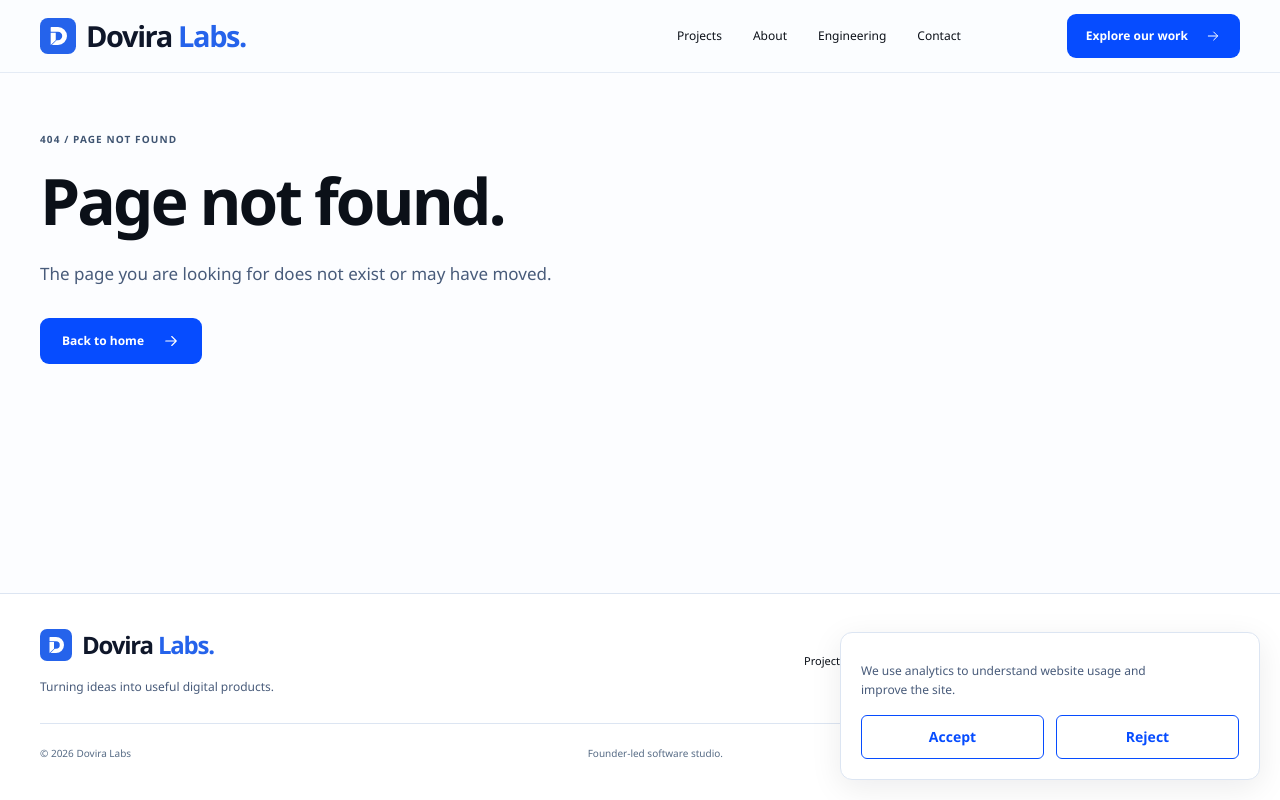
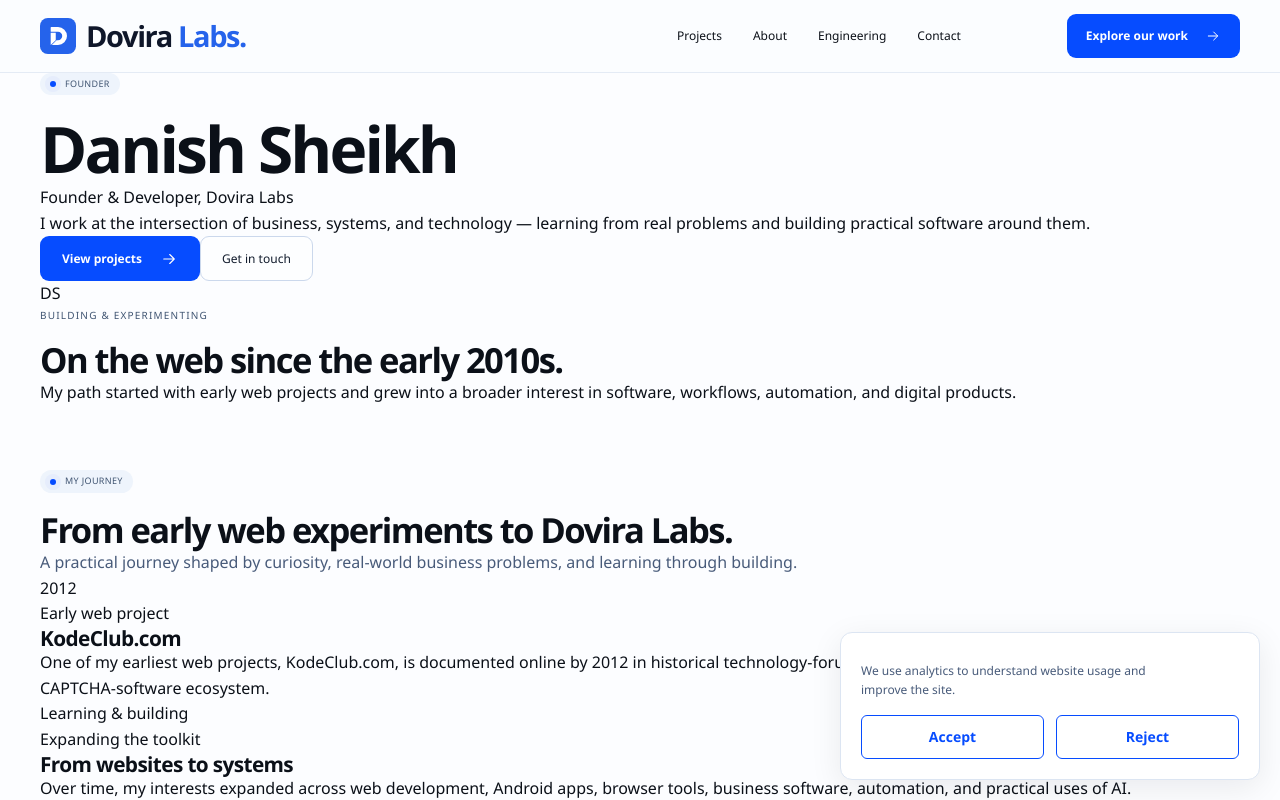
Before and after one commit to DoviraLabs/doviralabs.com, a React (Vite) app: page /founder in a window 1280 px wide. Shown: the top 800 px of the page. Built offline with nearby package versions, Linux system fonts and the light colour scheme.

Commit message:
Add founder route

```diff
--- a/src/App.tsx
+++ b/src/App.tsx
@@ -3,6 +3,7 @@ import { useEffect } from "react";
 import { Route, Routes, useLocation } from "react-router-dom";
 import { SiteLayout } from "./layouts/SiteLayout";
 import { Home } from "./pages/Home";
+import { Founder } from "./pages/Founder";
 import { AppLock, InformationPage, NotFound, Projects } from "./pages/Pages";
 
 const metadata: Record<string, string[]> = pageMetadata;
@@ -88,6 +89,7 @@ export default function App() {
     <Routes>
       <Route element={<SiteLayout />}>
         <Route index element={<Home />} />
+        <Route path="founder" element={<Founder />} />
         <Route path="projects" element={<Projects />} />
         <Route path="projects/app-lock" element={<AppLock />} />
         {[
```
